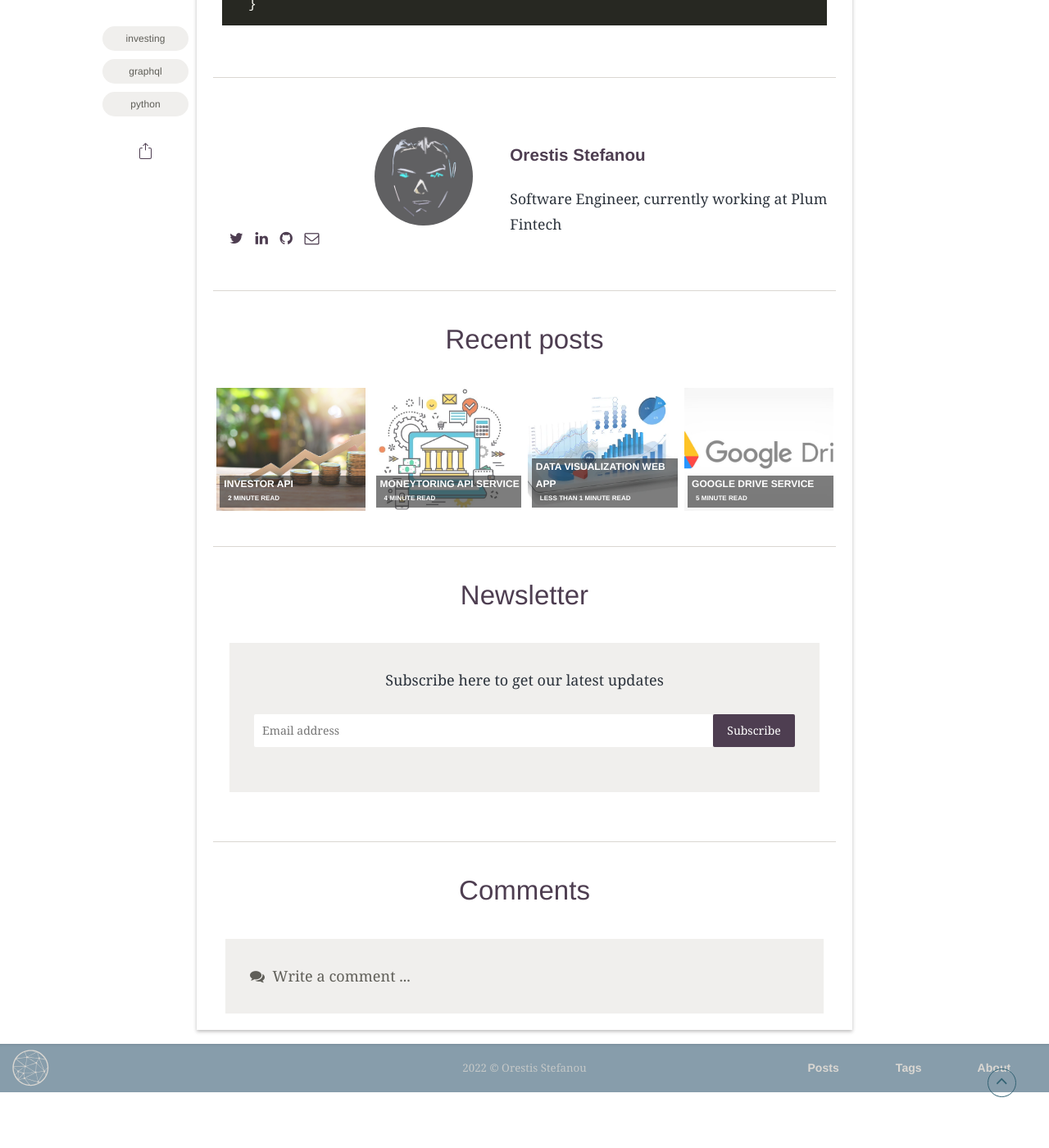
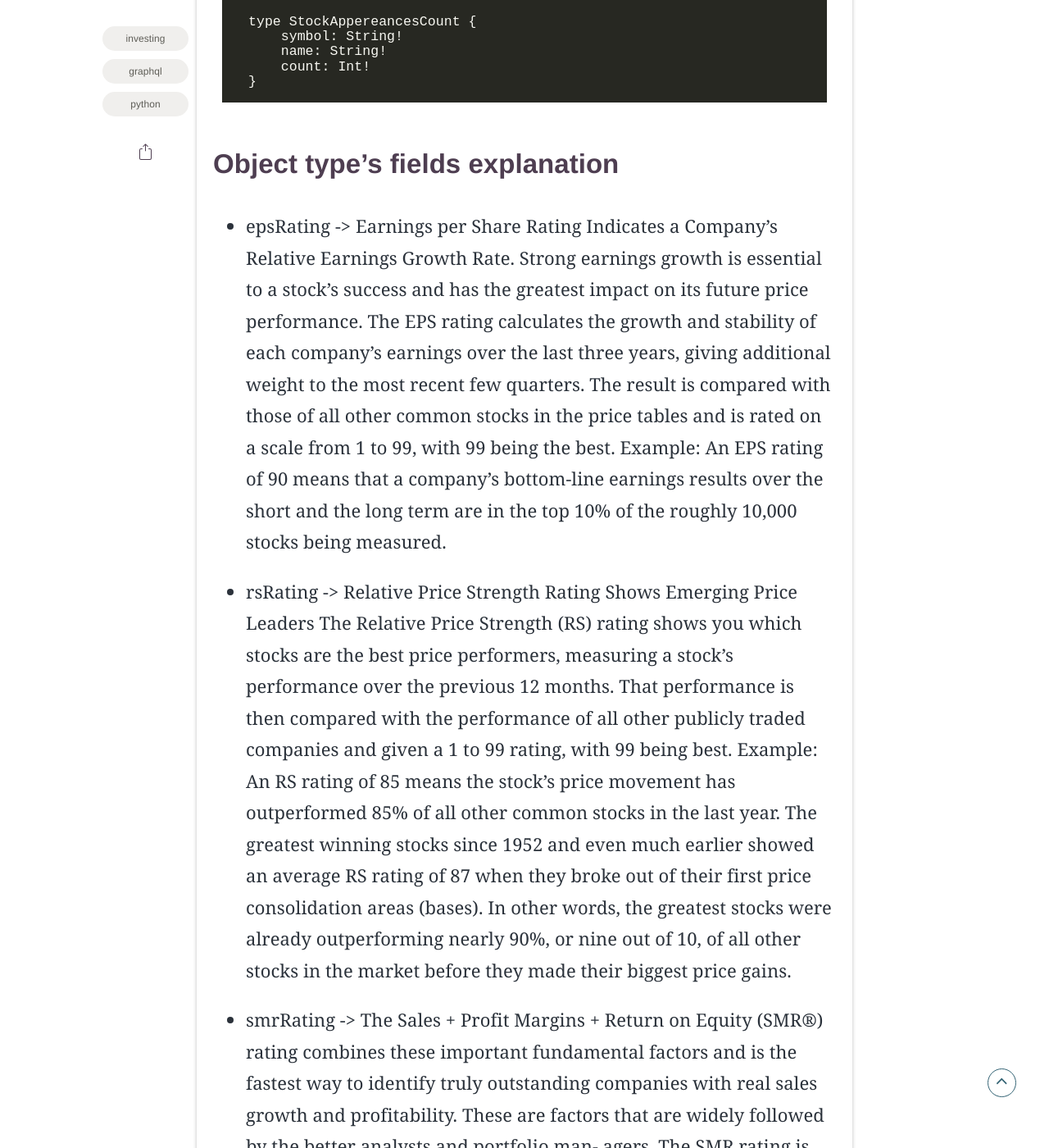
Before and after one commit to OrestisStefanou/OrestisStefanou.github.io, a Jekyll site: the page built from _posts/2022-12-13-Investor-Discovery-Service.md, in a window 1280 px wide and 1400 px high, scrolled down 6449 px. Shown: the whole window at 82% size. Built offline with Jekyll 4.4.1, drawn with Linux system fonts in a browser that asks for light colours; some web fonts are replaced; comment, search, counter and statistics services are not loaded; before the commit the page ends 7781 px from its top, so only the background shows below that; some of the changed text lies outside the part shown.

Commit message:
Added explanation for various ratings

````diff
--- a/_posts/2022-12-13-Investors-API.md
+++ b/_posts/2022-12-13-Investor-Discovery-Service.md
@@ -2,12 +2,12 @@
 layout: post
 read_time: true
 show_date: true
-title: "Investor API"
+title: "Investor Discovery Service"
 date: 2022-12-13
 img: posts/20221213/Investing.jpg
 tags: [investing, graphql, python]
 author: Stefanou Orestis
-description: "An API that provides market aggregation data"
+description: "A web service that provides market aggregation data"
 ---
 As a software engineer who works at a company that provides a platform to invest money in stocks i read the book ‘How to make money in stocks’ by William O'Neil to understand what kind of data we should provide to our clients to help them make better decisions.The book lead me to this website https://www.investors.com/ibd-data-tables/ that in my opinion provides really valuable data but since these data are in table format i created an api to provide more flexible querying to these data. This api can help investors discover stocks that will possibly strengthen their portfolio but also help them avoid stocks that will possibly weaken their portfolio as well. All credits for the information provided is given to Investors.com, consider to subscribe to their website or buy the author's book. I created this api for my own personal use and for educational purposes, I don't make any money from it.
 
@@ -205,3 +205,30 @@ type StockAppereancesCount {
     count: Int!
 }
 ```
+
+## Object type's fields explanation
+- epsRating -> Earnings per Share Rating Indicates a Company’s Relative Earnings Growth Rate.
+Strong earnings growth is essential to a stock’s success and has the greatest impact on its future price performance.
+The EPS rating calculates the growth and stability of each company’s earnings over the last three years, giving additional weight to the most recent few quarters. The result is compared with those of all other common stocks in the price tables and is rated on a scale from 1 to 99, with 99 being the best.
+Example: An EPS rating of 90 means that a company’s bottom-line earnings results over the short and the long term are in the top 10% of the roughly 10,000 stocks being measured.
+
+- rsRating -> Relative Price Strength Rating Shows Emerging Price Leaders
+The Relative Price Strength (RS) rating shows you which stocks are the best price performers, measuring a stock’s performance over the previous 12 months. That performance is then compared with the performance of all other publicly traded companies and given a 1 to 99 rating, with 99 being best.
+Example: An RS rating of 85 means the stock’s price movement has outperformed 85% of all other common stocks in the last year. The greatest winning stocks since 1952 and even much earlier showed an average RS rating of 87 when they broke out of their first price consolidation areas (bases). In other words, the greatest stocks were already outperforming nearly 90%, or nine out of 10, of all other stocks in the market before they made their biggest price gains.
+
+- smrRating -> The Sales + Profit Margins + Return on Equity (SMR®) rating combines these important fundamental factors and is the fastest way to identify truly outstanding companies with real sales growth and profitability. These are factors that are widely followed by the better analysts and portfolio man- agers. The SMR rating is on an A to E scale, with A and B being the best. In most cases, you want to avoid stocks with an SMR rating of D or E.
+Example: An SMR rating of A puts a stock in the top 20% of companies in terms of sales growth, profitability, and return on equity.
+
+- accDisRating -> Accumulation/Distribution—The Influence of Professional Trading on Stocks
+It tells you if your stock is under accumulation (professional buying) or distribution (professional selling). This thoroughly tested, complex, and proprietary formula is highly accurate and is not based on simple up/down volume calculations. Stocks are rated on an A to E scale, with each letter representing the following:
+A = heavy accumulation (buying) by institutions
+B = moderate accumulation (buying) by institutions
+C = equal (or neutral) amount of buying and selling by institutions
+D = moderate distribution (selling) by institutions
+E = heavy distribution (selling) by institutions
+
+- compRating -> A combination of the 4 ratings above, because of the impact of earnings and previous price performance on stock price, double weighting is given to both the Earnings per Share and the Relative Price Strength ratings. This weighting may change somewhat in the future as we continue to improve our ratings. Normal weight is given to the Industry Group Relative Strength, SMR, and Accumulation/Distribution ratings.
+The percent off the stock’s 52-week high is also used in the SmartSelect Composite Rating.
+The results are then compared to the entire database, and a 1 to 99 rating (with 99 being best)
+
+- volChgPct -> Volume traded yesterday vs average daily volume last 50 days.
````
